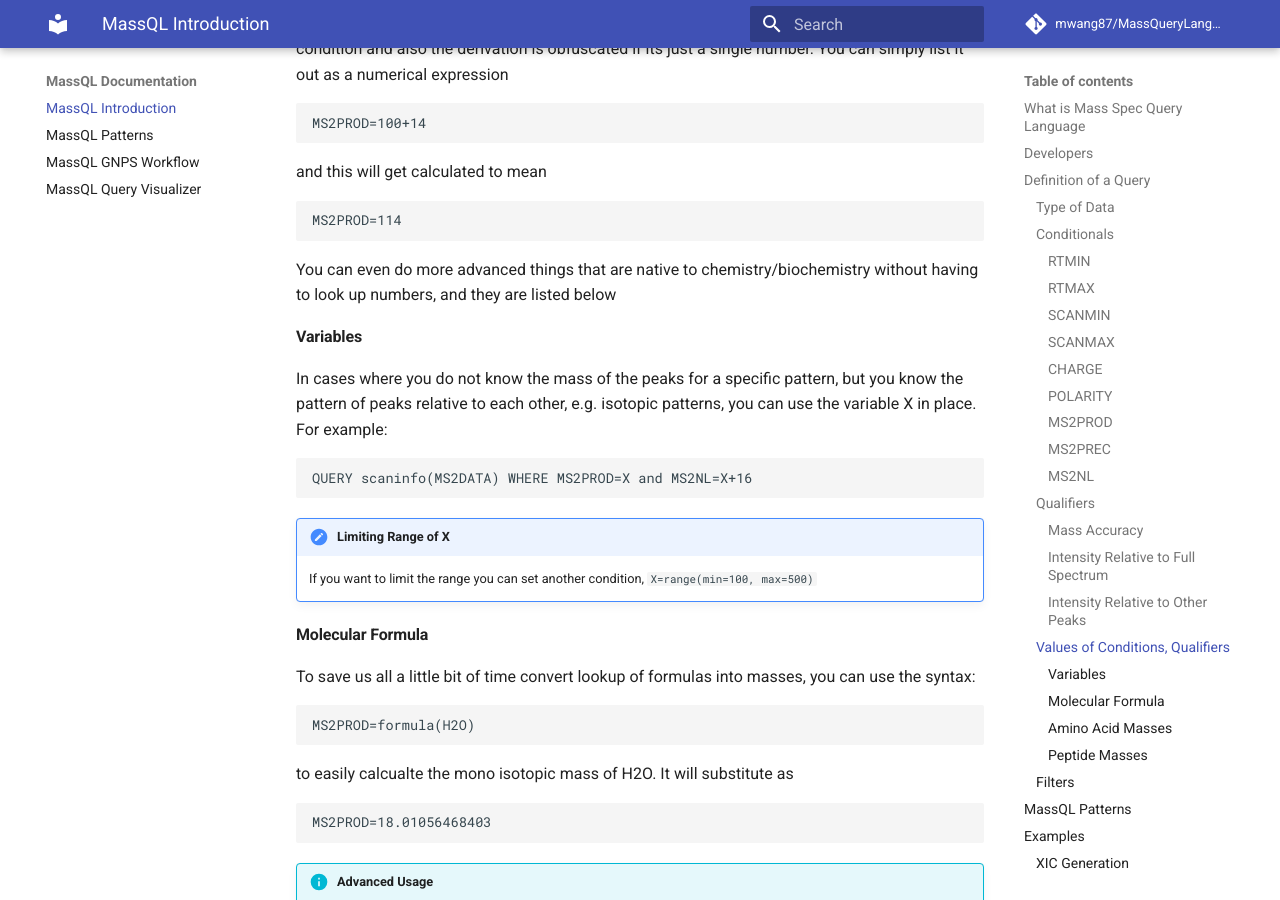
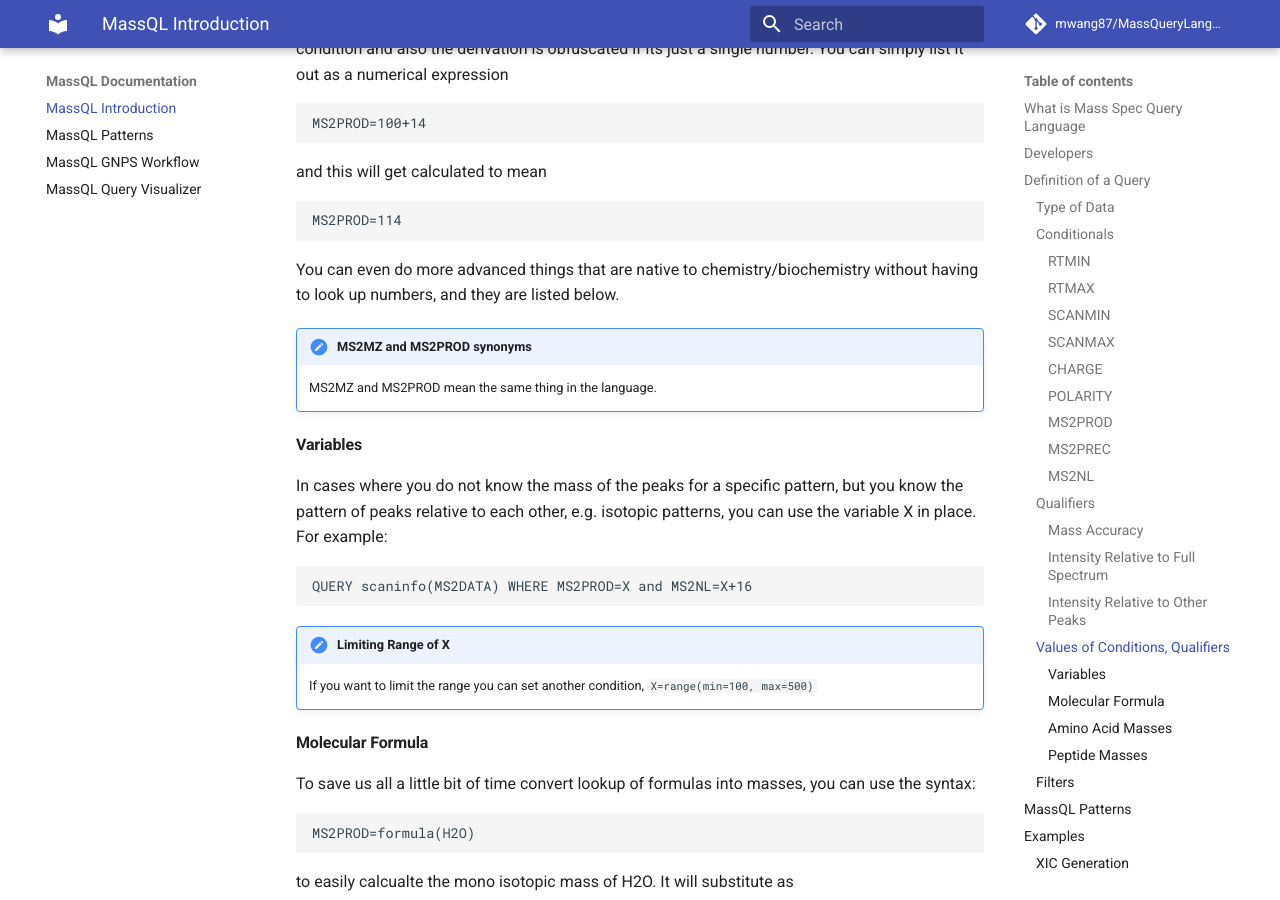
Before and after one commit to mwang87/MassQueryLanguage_Documentation, an MkDocs documentation site: the page built from docs/index.md, in a window 1280 px wide and 900 px high, scrolled down 3659 px. Built offline with MkDocs 1.6.1 and Material for MkDocs 9.7.7, drawn with Linux system fonts in a browser that asks for light colours; comment, search, counter and statistics services are not loaded.

Commit message:
updating docs for synonyms

````diff
--- a/docs/index.md
+++ b/docs/index.md
@@ -161,7 +161,10 @@
 MS2PROD=114
 ```
 
-You can even do more advanced things that are native to chemistry/biochemistry without having to look up numbers, and they are listed below
+You can even do more advanced things that are native to chemistry/biochemistry without having to look up numbers, and they are listed below.
+
+!!! note "MS2MZ and MS2PROD synonyms"
+    MS2MZ and MS2PROD mean the same thing in the language.
 
 #### Variables
 
````
